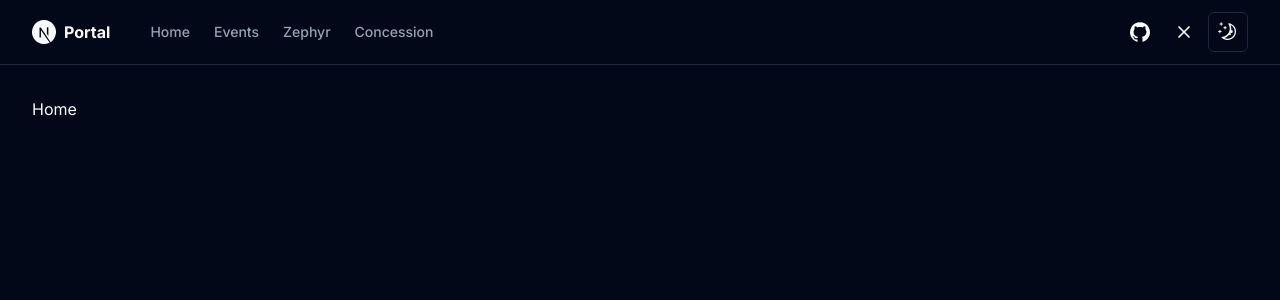
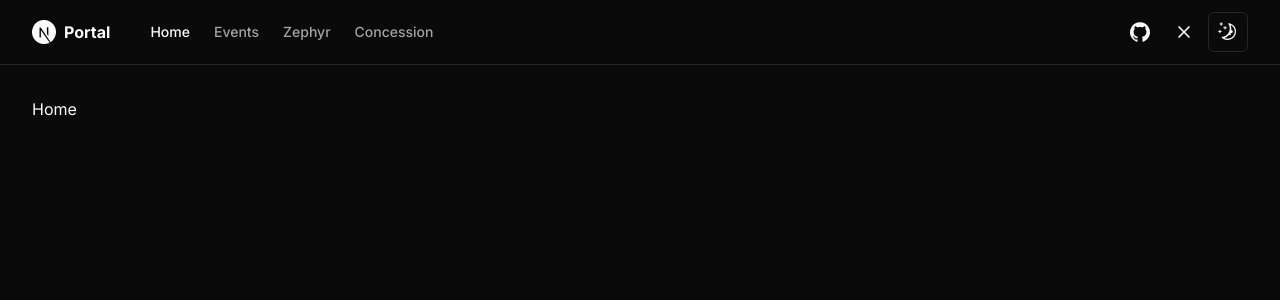
Before and after one commit to TechnicalVidya/portal, a Next.js app: page / in a window 1280 px wide. Shown: the top 300 px of the page. Built offline with nearby package versions, Linux system fonts and the light colour scheme.

Commit message:
Completed Nav

```diff
--- a/src/app/globals.css
+++ b/src/app/globals.css
@@ -5,64 +5,47 @@
 @layer base {
   :root {
     --background: 0 0% 100%;
-    --foreground: 222.2 84% 4.9%;
-
+    --foreground: 0 0% 3.9%;
     --card: 0 0% 100%;
-    --card-foreground: 222.2 84% 4.9%;
-
+    --card-foreground: 0 0% 3.9%;
     --popover: 0 0% 100%;
-    --popover-foreground: 222.2 84% 4.9%;
-
-    --primary: 222.2 47.4% 11.2%;
-    --primary-foreground: 210 40% 98%;
-
-    --secondary: 210 40% 96.1%;
-    --secondary-foreground: 222.2 47.4% 11.2%;
-
-    --muted: 210 40% 96.1%;
-    --muted-foreground: 215.4 16.3% 46.9%;
-
-    --accent: 210 40% 96.1%;
-    --accent-foreground: 222.2 47.4% 11.2%;
-
+    --popover-foreground: 0 0% 3.9%;
+    --primary: 0 72.2% 50.6%;
+    --primary-foreground: 0 85.7% 97.3%;
+    --secondary: 0 0% 96.1%;
+    --secondary-foreground: 0 0% 9%;
+    --muted: 0 0% 96.1%;
+    --muted-foreground: 0 0% 45.1%;
+    --accent: 0 0% 96.1%;
+    --accent-foreground: 0 0% 9%;
     --destructive: 0 84.2% 60.2%;
-    --destructive-foreground: 210 40% 98%;
-
-    --border: 214.3 31.8% 91.4%;
-    --input: 214.3 31.8% 91.4%;
-    --ring: 222.2 84% 4.9%;
-
+    --destructive-foreground: 0 0% 98%;
+    --border: 0 0% 89.8%;
+    --input: 0 0% 89.8%;
+    --ring: 0 72.2% 50.6%;
     --radius: 0.5rem;
   }
 
   .dark {
-    --background: 222.2 84% 4.9%;
-    --foreground: 210 40% 98%;
-
-    --card: 222.2 84% 4.9%;
-    --card-foreground: 210 40% 98%;
-
-    --popover: 222.2 84% 4.9%;
-    --popover-foreground: 210 40% 98%;
-
-    --primary: 210 40% 98%;
-    --primary-foreground: 222.2 47.4% 11.2%;
-
-    --secondary: 217.2 32.6% 17.5%;
-    --secondary-foreground: 210 40% 98%;
-
-    --muted: 217.2 32.6% 17.5%;
-    --muted-foreground: 215 20.2% 65.1%;
-
-    --accent: 217.2 32.6% 17.5%;
-    --accent-foreground: 210 40% 98%;
-
+    --background: 0 0% 3.9%;
+    --foreground: 0 0% 98%;
+    --card: 0 0% 3.9%;
+    --card-foreground: 0 0% 98%;
+    --popover: 0 0% 3.9%;
+    --popover-foreground: 0 0% 98%;
+    --primary: 0 72.2% 50.6%;
+    --primary-foreground: 0 85.7% 97.3%;
+    --secondary: 0 0% 14.9%;
+    --secondary-foreground: 0 0% 98%;
+    --muted: 0 0% 14.9%;
+    --muted-foreground: 0 0% 63.9%;
+    --accent: 0 0% 14.9%;
+    --accent-foreground: 0 0% 98%;
     --destructive: 0 62.8% 30.6%;
-    --destructive-foreground: 210 40% 98%;
-
-    --border: 217.2 32.6% 17.5%;
-    --input: 217.2 32.6% 17.5%;
-    --ring: 212.7 26.8% 83.9%;
+    --destructive-foreground: 0 0% 98%;
+    --border: 0 0% 14.9%;
+    --input: 0 0% 14.9%;
+    --ring: 0 72.2% 50.6%;
   }
 }
 
--- a/src/components/nav/main-nav.js
+++ b/src/components/nav/main-nav.js
@@ -1,4 +1,5 @@
-import React from "react";
+"use client";
+import React, { useState } from "react";
 import Link from "next/link";
 
 import { siteConfig } from "@/config/site";
@@ -6,6 +7,12 @@ import { cn } from "@/lib/utils";
 import { Icons } from "./icons";
 
 function MainNav({ items }) {
+  const [activeIndex, setActiveIndex] = useState(0);
+
+  const handleLinkClick = (index) => {
+    setActiveIndex(index);
+  };
+
   return (
     <div className="flex gap-6 md:gap-10">
       <Link href="/" className="flex items-center space-x-2" passHref>
@@ -21,12 +28,15 @@ function MainNav({ items }) {
                   key={index}
                   href={item.href}
                   className={cn(
-                    "flex items-center text-sm font-medium text-muted-foreground",
+                    "flex items-center text-sm font-medium",
+                    activeIndex === index
+                      ? "text-foreground"
+                      : "text-muted-foreground",
                     item.disabled && "cursor-not-allowed opacity-80"
                   )}
+                  onClick={() => handleLinkClick(index)}
                   passHref
                 >
-                  {/* {console.log(item)} */}
                   {item.title}
                 </Link>
               )
```
